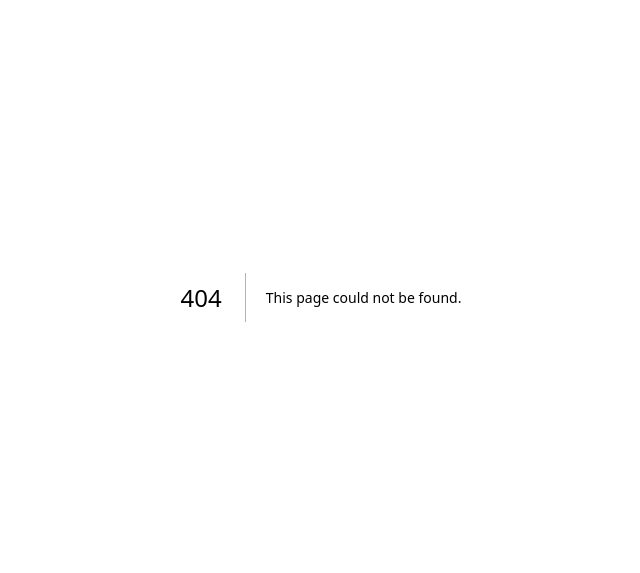
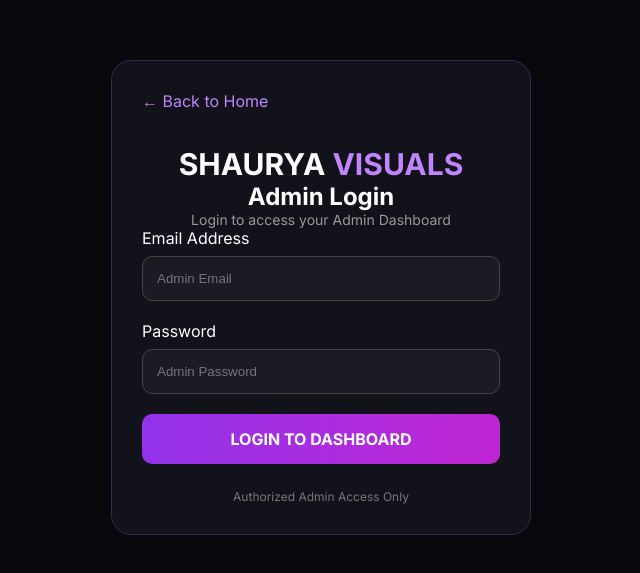
Before and after one commit to amansingh250310-byte/SHAURYA-VISUALS, a Next.js app: page /login in a window 1280 px wide. Before the commit this address had no page. Shown: the part 103-676 px from the top of the page, without its empty margins (319-959 px from the left). Built offline with nearby package versions, Linux system fonts and the light colour scheme; no server answers.

Commit message:
Create page.tsx

```diff
--- /dev/null
+++ b/app/login/page.tsx
@@ -0,0 +1,181 @@
+
+"use client";
+
+import { useState, type FormEvent } from "react";
+import { useRouter } from "next/navigation";
+import Link from "next/link";
+import { supabase } from "../../lib/supabase";
+
+export default function LoginPage() {
+  const router = useRouter();
+
+  const [email, setEmail] = useState("");
+  const [password, setPassword] = useState("");
+  const [loading, setLoading] = useState(false);
+  const [message, setMessage] = useState("");
+
+  async function handleLogin(e: FormEvent<HTMLFormElement>) {
+    e.preventDefault();
+    setLoading(true);
+    setMessage("");
+
+    const { data, error } = await supabase.auth.signInWithPassword({
+      email: email.trim(),
+      password,
+    });
+
+    if (error || !data.user) {
+      setMessage("गलत Email या Password। दोबारा कोशिश करें।");
+      setLoading(false);
+      return;
+    }
+
+    const { data: profile, error: profileError } = await supabase
+      .from("profiles")
+      .select("role, approved")
+      .eq("id", data.user.id)
+      .single();
+
+    if (
+      profileError ||
+      profile?.role !== "admin" ||
+      profile?.approved !== true
+    ) {
+      await supabase.auth.signOut();
+      setMessage("Access Denied! केवल Approved Admin Login कर सकता है।");
+      setLoading(false);
+      return;
+    }
+
+    router.replace("/admin");
+  }
+
+  return (
+    <main style={{
+      minHeight: "100vh",
+      background: "#08080d",
+      color: "white",
+      display: "grid",
+      placeItems: "center",
+      padding: "20px",
+    }}>
+      <div style={{
+        width: "100%",
+        maxWidth: "420px",
+        background: "#12121a",
+        border: "1px solid #39264d",
+        borderRadius: "20px",
+        padding: "30px",
+        boxSizing: "border-box",
+      }}>
+        <Link href="/" style={{
+          color: "#c084fc",
+          textDecoration: "none",
+        }}>
+          ← Back to Home
+        </Link>
+
+        <h1 style={{
+          textAlign: "center",
+          marginTop: "35px",
+          fontSize: "30px",
+        }}>
+          SHAURYA <span style={{ color: "#c084fc" }}>VISUALS</span>
+        </h1>
+
+        <h2 style={{ textAlign: "center" }}>
+          Admin Login
+        </h2>
+
+        <p style={{
+          textAlign: "center",
+          color: "#999",
+          fontSize: "14px",
+        }}>
+          Login to access your Admin Dashboard
+        </p>
+
+        <form onSubmit={handleLogin}>
+          <label>Email Address</label>
+
+          <input
+            type="email"
+            value={email}
+            onChange={(e) => setEmail(e.target.value)}
+            placeholder="Admin Email"
+            required
+            style={{
+              width: "100%",
+              padding: "14px",
+              marginTop: "8px",
+              marginBottom: "20px",
+              background: "#1b1b25",
+              color: "white",
+              border: "1px solid #444",
+              borderRadius: "10px",
+              boxSizing: "border-box",
+            }}
+          />
+
+          <label>Password</label>
+
+          <input
+            type="password"
+            value={password}
+            onChange={(e) => setPassword(e.target.value)}
+            placeholder="Admin Password"
+            required
+            style={{
+              width: "100%",
+              padding: "14px",
+              marginTop: "8px",
+              marginBottom: "20px",
+              background: "#1b1b25",
+              color: "white",
+              border: "1px solid #444",
+              borderRadius: "10px",
+              boxSizing: "border-box",
+            }}
+          />
+
+          <button
+            type="submit"
+            disabled={loading}
+            style={{
+              width: "100%",
+              padding: "15px",
+              background: "linear-gradient(90deg,#9333ea,#c026d3)",
+              border: "none",
+              borderRadius: "10px",
+              color: "white",
+              fontWeight: "bold",
+              fontSize: "16px",
+              cursor: "pointer",
+            }}
+          >
+            {loading ? "Logging In..." : "LOGIN TO DASHBOARD"}
+          </button>
+        </form>
+
+        {message && (
+          <p style={{
+            color: "#f87171",
+            textAlign: "center",
+            marginTop: "20px",
+          }}>
+            {message}
+          </p>
+        )}
+
+        <p style={{
+          textAlign: "center",
+          color: "#777",
+          fontSize: "12px",
+          marginTop: "25px",
+        }}>
+          Authorized Admin Access Only
+        </p>
+      </div>
+    </main>
+  );
+}
```
